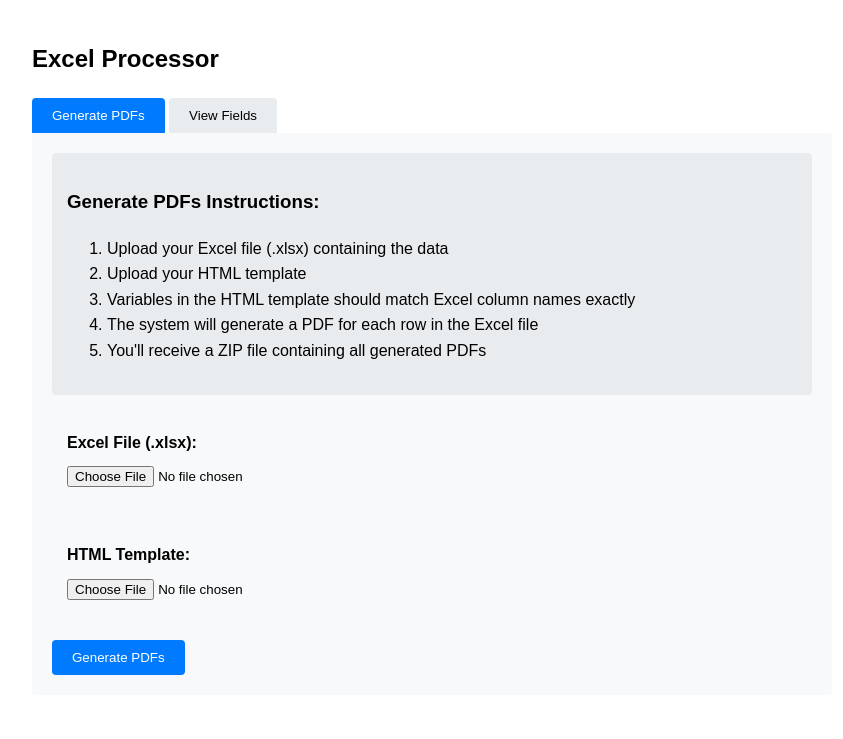
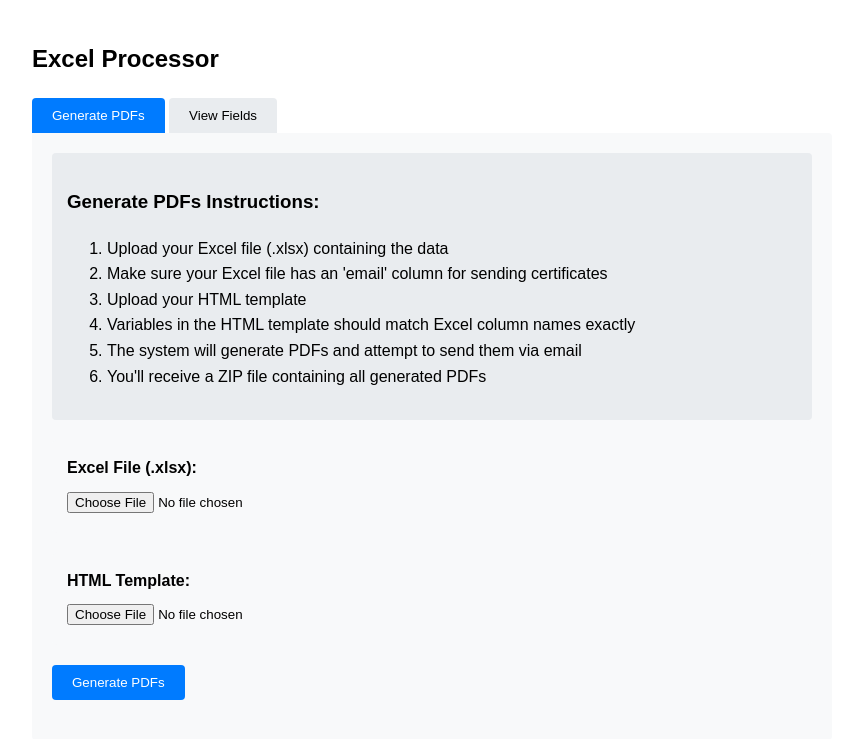
Before and after one commit to lizakobzeva/diplomnote, a Flask app: page / in a window 1280 px wide. Shown: the top 739 px of the page, without its empty margins (208-1051 px from the left). Run offline with Flask 3, Linux system fonts and the light colour scheme.

Commit message:
отправка по почте (нет булевого флага)

```diff
--- a/app.py
+++ b/app.py
@@ -6,9 +6,46 @@ import weasyprint
 import io
 import zipfile
 from datetime import datetime
+from email.mime.multipart import MIMEMultipart
+from email.mime.application import MIMEApplication
+from email.mime.text import MIMEText
+import smtplib
+from typing import Dict, List
+import json
 
 app = Flask(__name__)
 logging.basicConfig(level=logging.DEBUG)
+
+app.config['MAIL_SERVER'] = 'smtp.gmail.com'
+app.config['MAIL_PORT'] = 587
+app.config['MAIL_USE_TLS'] = True
+app.config['MAIL_USERNAME'] = 'arinashalymovaa@gmail.com'
+app.config['MAIL_PASSWORD'] = 'lashvenytfvzfljh'
+app.config['MAIL_DEFAULT_SENDER'] = 'arinashalymovaa@gmail.com'
+
+def send_pdf_by_email(email: str, pdf_content: bytes, index: int) -> Dict:
+    try:
+        msg = MIMEMultipart()
+        msg['Subject'] = f'Your Certificate #{index}'
+        msg['From'] = app.config['MAIL_DEFAULT_SENDER']
+        msg['To'] = email
+
+        text = "Please find your certificate attached."
+        msg.attach(MIMEText(text))
+
+        pdf_attachment = MIMEApplication(pdf_content, _subtype='pdf')
+        pdf_attachment.add_header('Content-Disposition', 'attachment',
+                                  filename=f'certificate_{index}.pdf')
+        msg.attach(pdf_attachment)
+
+        with smtplib.SMTP(app.config['MAIL_SERVER'], app.config['MAIL_PORT']) as server:
+            server.starttls()
+            server.login(app.config['MAIL_USERNAME'], app.config['MAIL_PASSWORD'])
+            server.send_message(msg)
+
+        return {'success': True, 'message': f'Email sent successfully to {email}'}
+    except Exception as e:
+        return {'success': False, 'message': f'Failed to send email to {email}: {str(e)}'}
 
 @app.route('/', methods=['GET', 'POST'])
 def upload_file():
@@ -34,6 +71,8 @@ def upload_file():
                 return jsonify({'error': 'Excel file is empty', 'success': False}), 400
 
             memory_file = io.BytesIO()
+            email_results = []
+
             with zipfile.ZipFile(memory_file, 'w') as zf:
                 for index, row in df.iterrows():
                     try:
@@ -54,21 +93,41 @@ def upload_file():
                         filename = f'document_{index + 1}.pdf'
                         zf.writestr(filename, pdf)
 
+                        if 'email' in row and pd.notna(row['email']):
+                            email_result = send_pdf_by_email(
+                                row['email'],
+                                pdf,
+                                index + 1
+                            )
+                            email_results.append(email_result)
+                        else:
+                            email_results.append({
+                                'success': False,
+                                'message': f'No email provided for row {index + 1}'
+                            })
+
                         app.logger.info(f'Processed document {index + 1}')
 
                     except Exception as e:
                         app.logger.error(f'Error processing row {index + 1}: {str(e)}')
+                        email_results.append({
+                            'success': False,
+                            'message': f'Error processing row {index + 1}: {str(e)}'
+                        })
                         continue
 
             memory_file.seek(0)
             timestamp = datetime.now().strftime('%Y%m%d_%H%M%S')
 
-            return send_file(
+            response = send_file(
                 memory_file,
                 mimetype='application/zip',
                 as_attachment=True,
                 download_name=f'documents_{timestamp}.zip'
             )
+
+            response.headers['X-Email-Results'] = json.dumps(email_results)
+            return response
 
         except Exception as e:
             app.logger.error(f'Error: {str(e)}')
--- a/templates/index.html
+++ b/templates/index.html
@@ -47,6 +47,14 @@
             border-radius: 4px;
             margin-top: 10px;
             border: 1px solid #c3e6cb;
+        }
+        .warning {
+            color: #856404;
+            background-color: #fff3cd;
+            padding: 10px;
+            border-radius: 4px;
+            margin-top: 10px;
+            border: 1px solid #ffeeba;
         }
         .instructions {
             background-color: #e9ecef;
@@ -101,6 +109,14 @@
         .tab-content.active {
             display: block;
         }
+        .email-results {
+            margin-top: 20px;
+        }
+        .email-result-item {
+            padding: 10px;
+            margin: 5px 0;
+            border-radius: 4px;
+        }
     </style>
 </head>
 <body>
@@ -116,9 +132,10 @@
         <h3>Generate PDFs Instructions:</h3>
         <ol>
             <li>Upload your Excel file (.xlsx) containing the data</li>
+            <li>Make sure your Excel file has an 'email' column for sending certificates</li>
             <li>Upload your HTML template</li>
             <li>Variables in the HTML template should match Excel column names exactly</li>
-            <li>The system will generate a PDF for each row in the Excel file</li>
+            <li>The system will generate PDFs and attempt to send them via email</li>
             <li>You'll receive a ZIP file containing all generated PDFs</li>
         </ol>
     </div>
@@ -136,6 +153,8 @@
 
         <button type="submit">Generate PDFs</button>
     </form>
+
+    <div id="emailResults" class="email-results"></div>
 </div>
 
 <div id="fields" class="tab-content">
@@ -170,10 +189,22 @@
         event.currentTarget.classList.add('active');
     }
 
+    function displayEmailResults(results) {
+        const emailResultsDiv = document.getElementById('emailResults');
+        emailResultsDiv.innerHTML = '<h3>Email Sending Results:</h3>';
+
+        results.forEach((result, index) => {
+            const resultDiv = document.createElement('div');
+            resultDiv.className = `email-result-item ${result.success ? 'success' : 'error'}`;
+            resultDiv.textContent = result.message;
+            emailResultsDiv.appendChild(resultDiv);
+        });
+    }
+
     document.getElementById('uploadForm').onsubmit = function(e) {
         e.preventDefault();
         const resultDiv = document.getElementById('result');
-        resultDiv.innerHTML = '<div class="loading">Generating PDFs... Please wait...</div>';
+        resultDiv.innerHTML = '<div class="loading">Generating PDFs and sending emails... Please wait...</div>';
 
         var formData = new FormData(this);
 
@@ -182,7 +213,9 @@
             body: formData
         })
         .then(response => {
+            const emailResults = JSON.parse(response.headers.get('X-Email-Results'));
             if (response.ok) {
+                displayEmailResults(emailResults);
                 return response.blob();
             }
             return response.json().then(err => {
```
